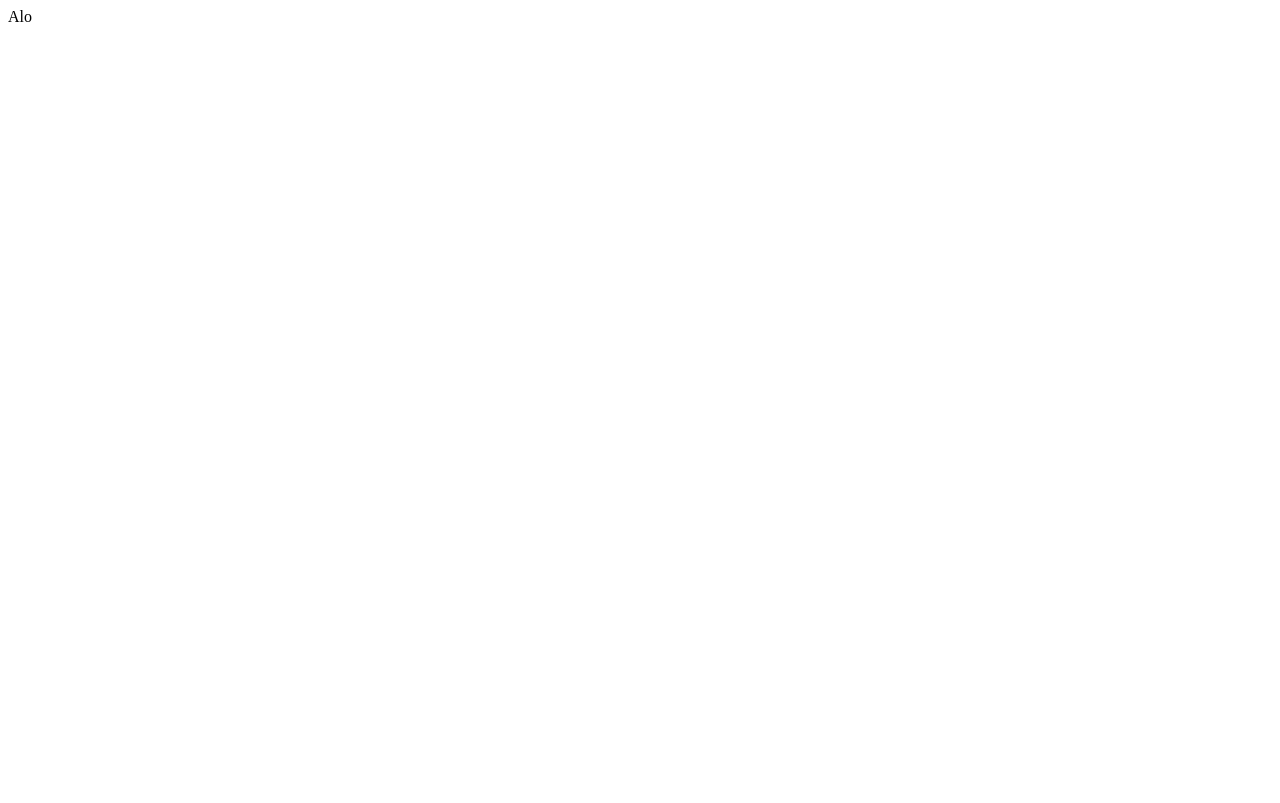
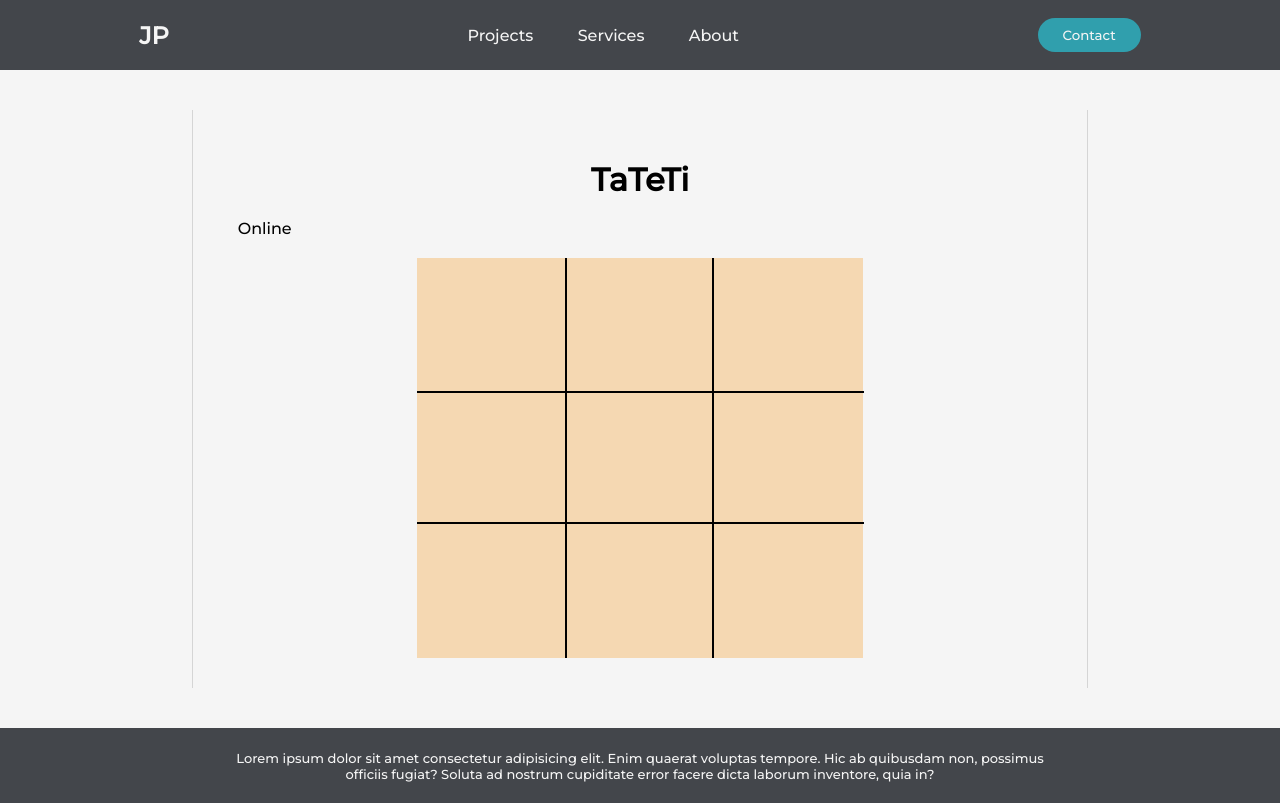
Before and after one commit to JP2620/tatetiOnline, a website: page client/index.html in a window 1280 px wide. Drawn offline with Linux system fonts and the light colour scheme; a script that the page names is missing.

Commit message:
Comms por el socket

```diff
--- /dev/null
+++ b/client/client.js
@@ -0,0 +1,14 @@
+var socket;
+window.onload = () => {
+  socket = io.connect('http://localhost:2000');
+  socket.emit('hola', {reason: "Its my birthday"});
+  let botones = document.getElementsByClassName("cell");
+  for (let boton of botones) {
+    console.log(boton.parentElement.id);
+
+    boton.addEventListener('click', () => {
+      boton.style.backgroundColor = 'brown';
+      socket.emit('movimiento');
+    });
+  }
+};
--- a/client/index.html
+++ b/client/index.html
@@ -1 +1,69 @@
-Alo
+<!DOCTYPE html>
+<html lang="en">
+
+<head>
+  <meta charset="UTF-8">
+  <meta name="viewport" content="width=device-width, initial-scale=1.0">
+  <link type="text/css" rel="stylesheet" href="vanilla.css" charset="utf-8">
+  <link type="text/css" rel="stylesheet" href="tateti.css" charset="utf-8">
+  <script src="https://cdn.socket.io/socket.io-1.4.5.js"></script>
+  <script src="client.js"></script>
+  <title>Test</title>
+</head>
+
+<body>
+
+
+  <header>
+    <p id="logo">JP</p>
+    <nav>
+      <ul class="nav_links">
+        <li><a href="#">Projects</a></li>
+        <li><a href="#">Services</a></li>
+        <li><a href="#">About</a></li>
+      </ul>
+    </nav>
+    <form>
+      <button id="navButton" formaction="#">Contact</button>
+    </form>
+  </header>
+
+  <main>
+    <div id="content">
+      <h1>TaTeTi</h1>
+      <p>
+        Online
+      </p>
+      <div id="tablero">
+        <div class= "tatetiRow" id="row0">
+          <button class="tatetiCol0 cell"></button>
+          <button class="tatetiCol1 cell"></button>
+          <button class="tatetiCol2 cell"></button>
+        </div>
+        <div class= "tatetiRow" id="row1">
+          <button class="tatetiCol0 cell"></button>
+          <button class="tatetiCol1 cell"></button>
+          <button class="tatetiCol2 cell"></button>
+        </div>
+        <div class= "tatetiRow" id="row2">
+          <button class="tatetiCol0 cell"></button>
+          <button class="tatetiCol1 cell"></button>
+          <button class="tatetiCol2 cell"></button>
+        </div>
+      </div>
+    </div>
+  </main>
+
+  <footer>
+    <p id="footerText">
+      Lorem ipsum dolor sit amet consectetur adipisicing elit. Enim quaerat voluptas tempore. Hic ab quibusdam non,
+      possimus officiis fugiat? Soluta ad nostrum cupiditate error facere dicta laborum inventore, quia in?
+    </p>
+  </footer>
+
+
+
+
+</body>
+
+</html>
--- /dev/null
+++ b/client/tateti.css
@@ -0,0 +1,36 @@
+#tablero {
+  display: flex;
+  flex-direction: column;
+  width: 50%;
+  height: 50vh;
+  margin: 0px auto;
+}
+
+.tatetiRow {
+  display: flex;
+  flex-direction: row;
+  height: 33.3%;
+}
+
+.cell {
+  border: 0px;
+  height: 100%;
+  width: 33.3%;
+  font-size: 50px;
+  background-color: rgb(245, 216, 178);
+}
+
+.cell:hover {
+  background-color: burlywood;
+}
+
+
+#row1 {
+  border-top: 2px solid black;
+  border-bottom: 2px solid black;
+}
+
+.tatetiCol1 {
+  border-left: 2px solid black;
+  border-right: 2px solid black;
+}
--- /dev/null
+++ b/client/vanilla.css
@@ -0,0 +1,117 @@
+@import url('https://fonts.googleapis.com/css2?family=Montserrat:wght@500&display=swap');
+
+* {
+  margin: 0;
+  padding: 0;
+  box-sizing: border-box;
+  font-family: "Montserrat", sans-serif;
+}
+
+body {
+  position: relative;
+  min-height: 100vh;
+  background-color:whitesmoke;
+
+}
+
+/* content */
+
+main {
+  padding: 70px 0 75px 0;
+  background-color:whitesmoke;
+  width: 70%;
+  margin: 0px auto;
+  text-align: justify;
+}
+
+div#content {
+  margin: 40px 0;
+  padding: 30px 0;
+  border-right:1px solid #d5d5d5;
+  border-left: 1px solid #d5d5d5;
+}
+
+main h1 {
+  margin: 20px;
+  text-align: center;
+}
+main p {
+  margin: 20px 0px;
+  padding: 0 5%;
+}
+
+/* footer */
+
+footer {
+  position: absolute;
+  bottom: 0;
+  min-height: 75px;
+  width: 100%;
+  display: flex;
+  align-items: center;
+  background-color: rgba(67, 70, 75,1);
+}
+
+footer>p#footerText {
+  font-size: small;
+  width: 100vw;
+  padding: 0 18%;
+  text-align: center;
+  color: whitesmoke;
+}
+
+/* navbar */
+
+header {
+  display: flex;
+  justify-content: space-around;
+  align-items: center;
+  position: fixed;
+  width: 100%;
+  height: 70px;
+  background-color: rgb(67, 70, 75);
+}
+
+ header a, header button, header p {
+  color: whitesmoke;
+  text-decoration: none;
+}
+
+#logo {
+  font-size: x-large;
+  font-weight: 800;
+}
+
+.nav_links {
+  list-style: none;
+}
+
+.nav_links li {
+  display: inline-block;
+  padding: 0 20px;
+}
+
+.nav_links li a {
+  transition: all 0.3s ease 0s;
+}
+
+.nav_links li a:hover {
+  color: rgb(48, 159, 173);
+}
+
+#navButton {
+  padding: 9px 25px;
+  background-color: rgb(48, 159, 173);
+  border: none;
+  border-radius: 75px;
+  cursor: pointer;
+  transition: all 0.3s ease 0s;
+}
+
+button:hover {
+  background-color: rgba(48, 159, 173, 0.8);
+}
+
+#jsContainer {
+  text-align: center;
+}
```
Also changed, not shown: app.js (+12 -1 lines).
